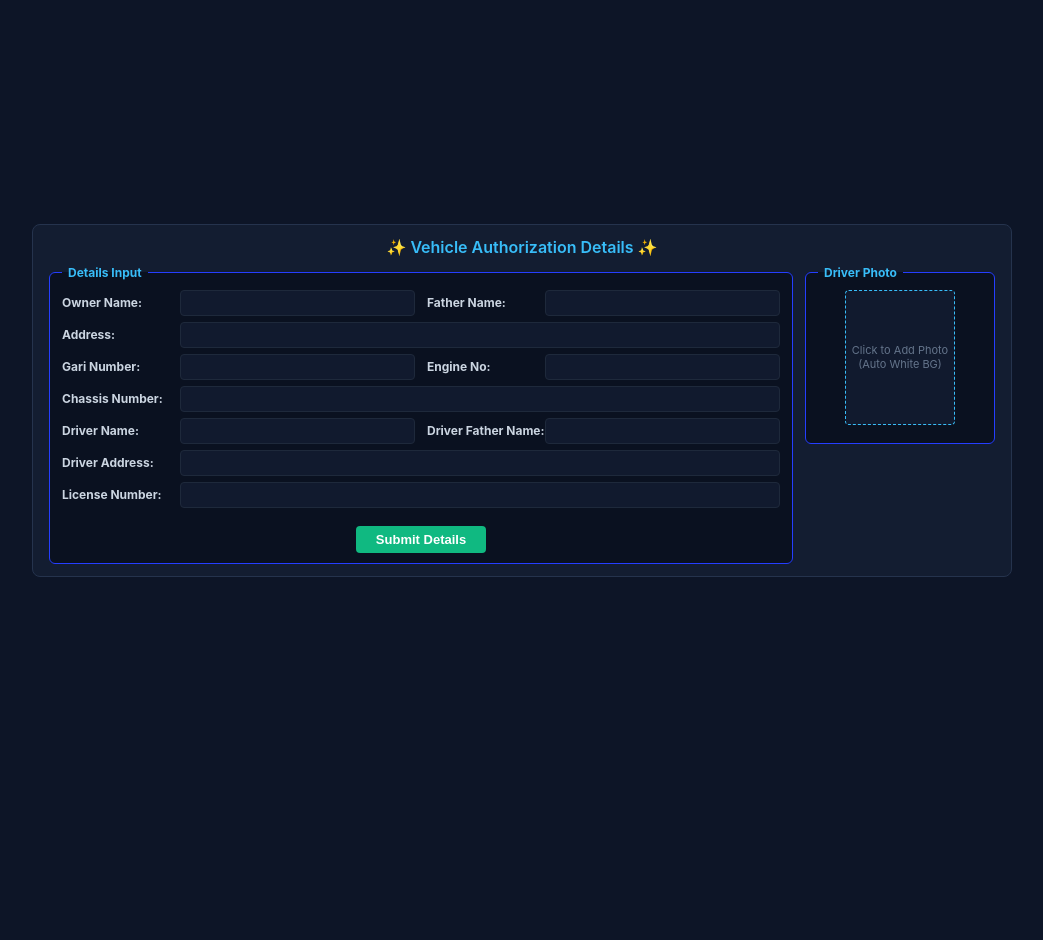
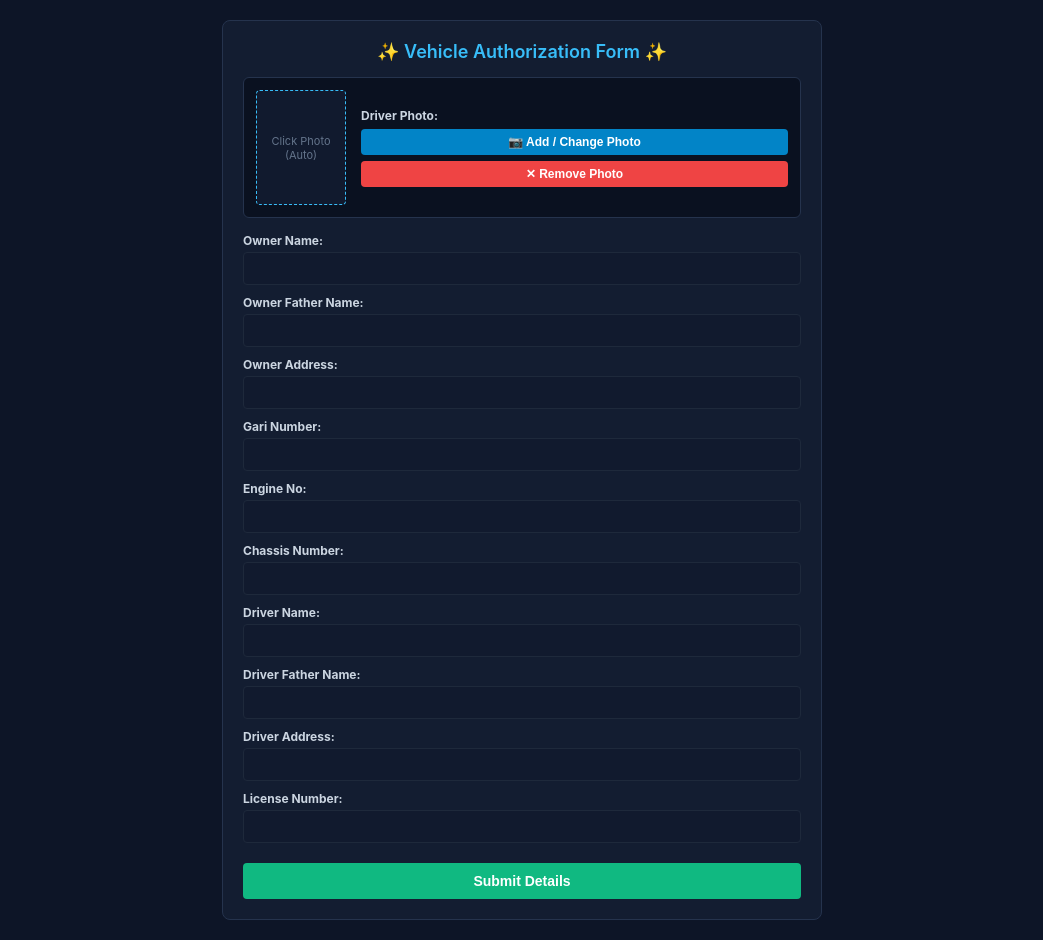
Before and after one commit to amiomeye-sys/vehicle-app, a Flask app: page /form in a window 1280 px wide. Shown: the whole page, without its empty margins (118-1161 px from the left). Before the commit the page ends 577 px from the top, so only its background shows below. Run offline with Flask 3, Linux system fonts and the light colour scheme.

Commit message:
update app.py with latest fixes

```diff
--- a/app.py
+++ b/app.py
@@ -76,7 +76,7 @@ def calculate_valid_upto(date_str):
 def process_and_save_photo(file_obj, data_id):
     try:
         in_img = Image.open(file_obj.stream)
-        in_img.thumbnail((400, 400)) # RAM safety-r jonno thumbnail resize kora holo
+        in_img.thumbnail((400, 400))
         final_photo = in_img.convert("RGB")
     except Exception:
         final_photo = Image.new("RGB", (300, 400), (255, 255, 255))
@@ -136,6 +136,7 @@ def generate_pdf_file(data, output_path):
     photo_y = sig_y + 15
     photo_w, photo_h = 2.5 * cm, 3.5 * cm
     shifted_left = left_margin + (1.0 * cm)
+    driver_sig_x = shifted_left - (1.0 * cm)  # 1cm left side shifted
 
     photo_path = data.get('photo_path')
     if photo_path and os.path.exists(photo_path):
@@ -147,7 +148,7 @@ def generate_pdf_file(data, output_path):
             pass
 
     c.setFont("Helvetica-Bold", 12)
-    c.drawString(shifted_left, sig_y, "Signature of Driver")
+    c.drawString(driver_sig_x, sig_y, "Signature of Driver")
     c.drawString(width - 200, sig_y, "Signature of Regd. Owner")
     c.showPage()
     c.save()
--- a/templates/client_form.html
+++ b/templates/client_form.html
@@ -6,60 +6,61 @@
     <title>Vehicle Details Entry</title>
     <style>
         * { box-sizing: border-box; margin: 0; padding: 0; }
-        body { background-color: #0d1527; color: #f8fafc; font-family: -apple-system, BlinkMacSystemFont, "Segoe UI", Roboto, sans-serif; font-size: 13px; padding: 10px; min-height: 100vh; display: flex; align-items: center; justify-content: center; }
-        .container { width: 100%; max-width: 980px; background: #131d31; padding: 12px 16px; border-radius: 8px; border: 1px solid #25334d; }
-        h3 { color: #38bdf8; text-align: center; margin-bottom: 8px; font-size: 16px; font-weight: 600; }
-        .success-box { background: #065f46; color: #34d399; padding: 6px 12px; border-radius: 4px; text-align: center; margin-bottom: 8px; font-size: 12px; }
-        .form-layout { display: flex; gap: 12px; align-items: flex-start; }
-        .fieldset-box { border: 1px solid #253eff; border-radius: 6px; padding: 10px 12px; background: #0a1120; }
-        .fieldset-box legend { color: #38bdf8; font-size: 12px; font-weight: bold; padding: 0 6px; }
-        .left-fields { flex: 1; display: grid; grid-template-columns: 1fr 1fr; gap: 6px 12px; }
-        .form-group { display: flex; align-items: center; gap: 8px; }
-        .full-width { grid-column: span 2; }
-        label { width: 110px; font-weight: bold; color: #cbd5e1; font-size: 12px; white-space: nowrap; flex-shrink: 0; }
-        input[type="text"] { flex: 1; width: 100%; padding: 5px 8px; border-radius: 4px; border: 1px solid #1e293b; background: #111a2e; color: #fff; font-size: 12px; text-transform: uppercase; }
+        body { background-color: #0d1527; color: #f8fafc; font-family: -apple-system, BlinkMacSystemFont, "Segoe UI", Roboto, sans-serif; font-size: 13px; padding: 20px; display: flex; justify-content: center; align-items: center; min-height: 100vh; }
+        .container { width: 100%; max-width: 600px; background: #131d31; padding: 20px; border-radius: 8px; border: 1px solid #25334d; }
+        h3 { color: #38bdf8; text-align: center; margin-bottom: 15px; font-size: 18px; font-weight: 600; }
+        .success-box { background: #065f46; color: #34d399; padding: 8px; border-radius: 4px; text-align: center; margin-bottom: 12px; font-size: 12px; }
+
+        .photo-container { background: #0a1120; border: 1px solid #25334d; padding: 12px; border-radius: 6px; margin-bottom: 15px; display: flex; align-items: center; gap: 15px; }
+        .photo-preview { width: 90px; height: 115px; border: 1px dashed #38bdf8; display: flex; align-items: center; justify-content: center; color: #64748b; text-align: center; font-size: 11px; background: #111a2e; overflow: hidden; border-radius: 4px; cursor: pointer; flex-shrink: 0; }
+        .photo-preview img { width: 100%; height: 100%; object-fit: cover; }
+        .photo-actions { display: flex; flex-direction: column; gap: 6px; flex: 1; }
+        .btn-photo { padding: 6px 10px; font-size: 12px; font-weight: bold; border: none; border-radius: 4px; cursor: pointer; text-align: center; }
+        .btn-add { background: #0284c7; color: white; }
+        .btn-remove { background: #ef4444; color: white; }
+
+        .form-group { margin-bottom: 10px; display: flex; flex-direction: column; gap: 4px; }
+        label { font-weight: bold; color: #cbd5e1; font-size: 12px; }
+        input[type="text"] { width: 100%; padding: 8px; border-radius: 4px; border: 1px solid #1e293b; background: #111a2e; color: #fff; font-size: 13px; text-transform: uppercase; }
         input[type="text"]:focus { outline: none; border-color: #38bdf8; }
-        .photo-section { width: 190px; flex-shrink: 0; display: flex; flex-direction: column; align-items: center; justify-content: flex-start; }
-        .photo-preview { width: 110px; height: 135px; border: 1px dashed #38bdf8; margin-bottom: 8px; display: flex; align-items: center; justify-content: center; color: #64748b; text-align: center; font-size: 11px; background: #111a2e; overflow: hidden; cursor: pointer; border-radius: 4px; }
-        .photo-preview img { width: 100%; height: 100%; object-fit: cover; }
-        .btn-submit { width: auto; padding: 6px 20px; background: #10b981; border: none; color: white; font-weight: bold; border-radius: 4px; font-size: 13px; cursor: pointer; margin-top: 8px; }
+
+        .btn-submit { width: 100%; padding: 10px; background: #10b981; border: none; color: white; font-weight: bold; border-radius: 4px; font-size: 14px; cursor: pointer; margin-top: 10px; }
         .btn-submit:hover { background: #059669; }
-        .button-row { grid-column: span 2; display: flex; justify-content: center; margin-top: 4px; }
     </style>
 </head>
 <body>
     <div class="container">
-        <h3>✨ Vehicle Authorization Details ✨</h3>
+        <h3>✨ Vehicle Authorization Form ✨</h3>
         {% if success %}
             <div class="success-box">✅ Details Submitted Successfully! You can close this page.</div>
         {% endif %}
         <form action="/form" method="POST" enctype="multipart/form-data">
-            <div class="form-layout">
-                <fieldset class="fieldset-box left-fields">
-                    <legend>Details Input</legend>
-                    <div class="form-group"><label>Owner Name:</label><input type="text" name="owner_name" required></div>
-                    <div class="form-group"><label>Father Name:</label><input type="text" name="owner_father" required></div>
-                    <div class="form-group full-width"><label>Address:</label><input type="text" name="owner_address" required></div>
-                    <div class="form-group"><label>Gari Number:</label><input type="text" name="gari_number" required></div>
-                    <div class="form-group"><label>Engine No:</label><input type="text" name="engine_no" required></div>
-                    <div class="form-group full-width"><label>Chassis Number:</label><input type="text" name="chassis_no" required></div>
-                    <div class="form-group"><label>Driver Name:</label><input type="text" name="driver_name" required></div>
-                    <div class="form-group"><label>Driver Father Name:</label><input type="text" name="driver_father" required></div>
-                    <div class="form-group full-width"><label>Driver Address:</label><input type="text" name="driver_address" required></div>
-                    <div class="form-group full-width"><label>License Number:</label><input type="text" name="license_no" required></div>
-                    <div class="button-row">
-                        <button type="submit" class="btn-submit">Submit Details</button>
-                    </div>
-                </fieldset>
 
-                <fieldset class="fieldset-box photo-section">
-                    <legend>Driver Photo</legend>
-                    <div class="photo-preview" id="previewContainer" onclick="document.getElementById('photoInput').click();">
-                        Click to Add Photo<br>(Auto White BG)
-                    </div>
-                    <input type="file" name="driver_photo" accept="image/*" id="photoInput" style="display: none;" onchange="previewImage(event)">
-                </fieldset>
+            <!-- Driver Photo Option -->
+            <div class="photo-container">
+                <div class="photo-preview" id="previewContainer" onclick="document.getElementById('photoInput').click();">
+                    Click Photo<br>(Auto)
+                </div>
+                <div class="photo-actions">
+                    <label>Driver Photo:</label>
+                    <button type="button" class="btn-photo btn-add" onclick="document.getElementById('photoInput').click();">📷 Add / Change Photo</button>
+                    <button type="button" class="btn-photo btn-remove" onclick="removePhoto()">✕ Remove Photo</button>
+                </div>
+                <input type="file" name="driver_photo" accept="image/*" id="photoInput" style="display: none;" onchange="previewImage(event)">
             </div>
+
+            <div class="form-group"><label>Owner Name:</label><input type="text" name="owner_name" required></div>
+            <div class="form-group"><label>Owner Father Name:</label><input type="text" name="owner_father" required></div>
+            <div class="form-group"><label>Owner Address:</label><input type="text" name="owner_address" required></div>
+            <div class="form-group"><label>Gari Number:</label><input type="text" name="gari_number" required></div>
+            <div class="form-group"><label>Engine No:</label><input type="text" name="engine_no" required></div>
+            <div class="form-group"><label>Chassis Number:</label><input type="text" name="chassis_no" required></div>
+            <div class="form-group"><label>Driver Name:</label><input type="text" name="driver_name" required></div>
+            <div class="form-group"><label>Driver Father Name:</label><input type="text" name="driver_father" required></div>
+            <div class="form-group"><label>Driver Address:</label><input type="text" name="driver_address" required></div>
+            <div class="form-group"><label>License Number:</label><input type="text" name="license_no" required></div>
+
+            <button type="submit" class="btn-submit">Submit Details</button>
         </form>
     </div>
 
@@ -74,6 +75,10 @@
                 reader.readAsDataURL(event.target.files[0]);
             }
         }
+        function removePhoto() {
+            document.getElementById('previewContainer').innerHTML = 'Click Photo<br>(Auto)';
+            document.getElementById('photoInput').value = '';
+        }
     </script>
 </body>
 </html>
```
